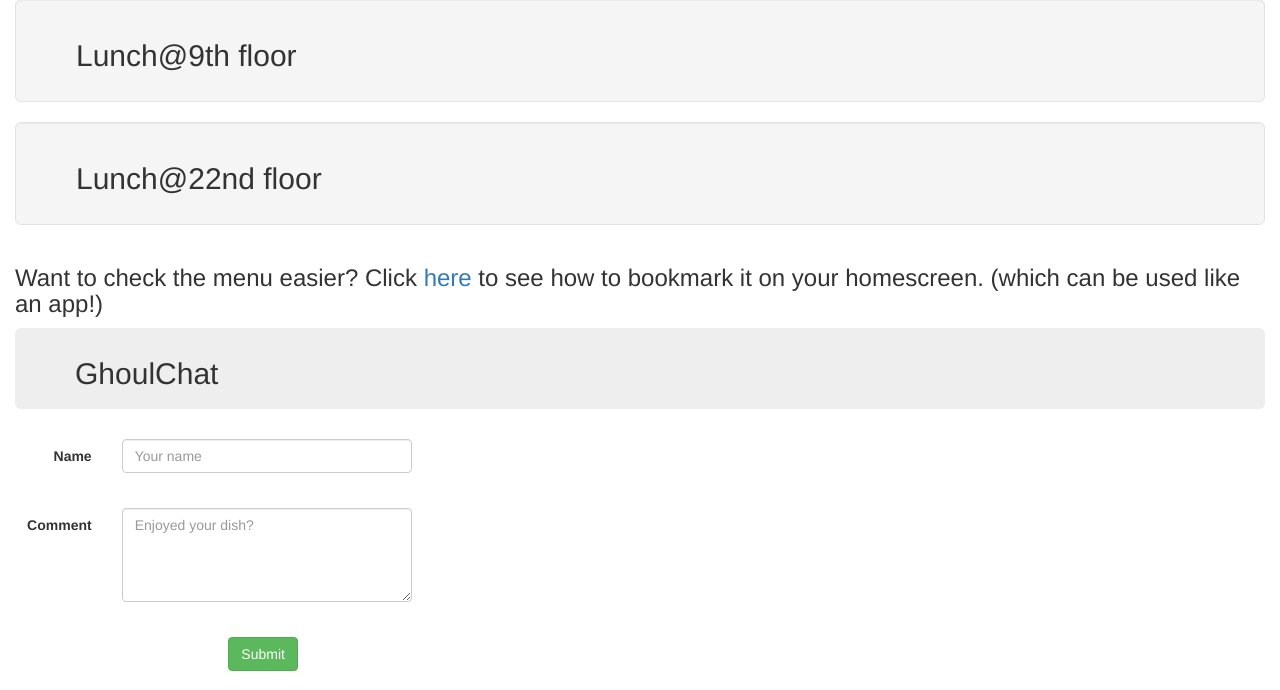
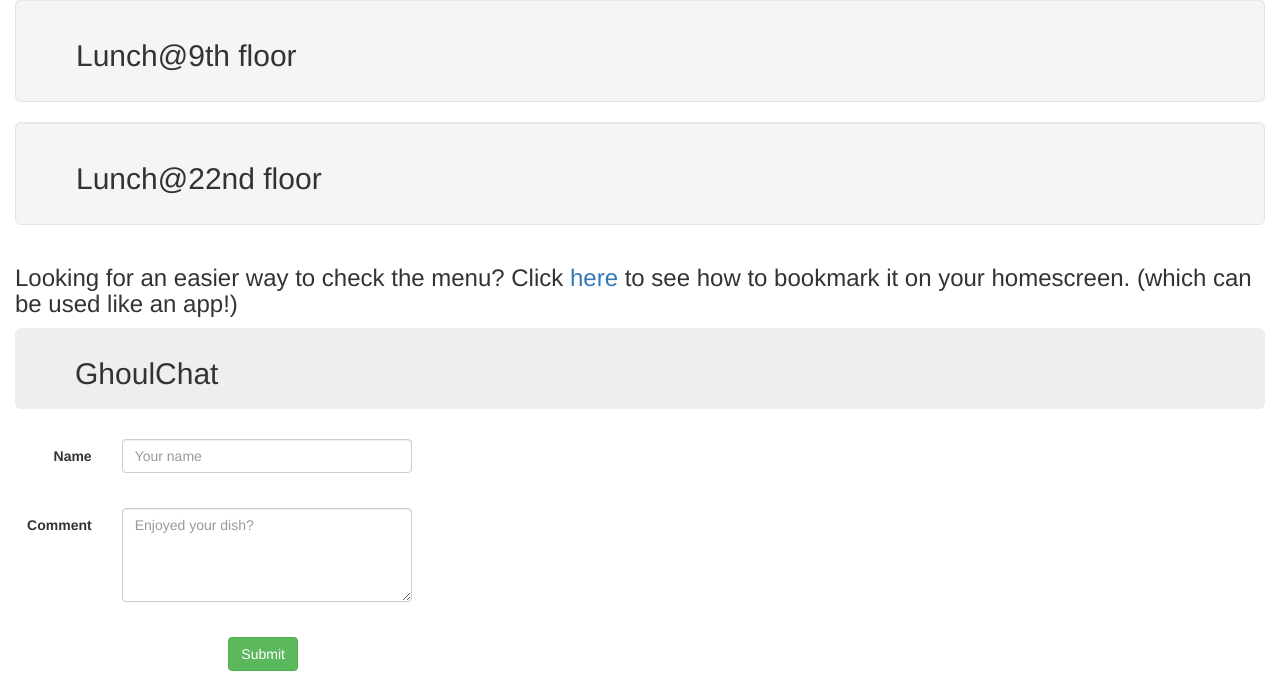
Before and after one commit to yrjie/Rghoul, a Django app: page / in a window 1280 px wide. Shown: the part 73-763 px from the top of the page. Run offline with Django 3.2, Linux system fonts and the light colour scheme; data that the repository does not hold is empty; some libraries are stand-ins or nearby versions.

Commit message:
changed some words

```diff
--- a/templates/index.html
+++ b/templates/index.html
@@ -122,7 +122,7 @@
 				</div>
 			</div>
 		</div>
-		<h3>Want to check the menu easier? Click <a href="/bookmark/">here</a> to see how to bookmark it on your homescreen. (which can be used like an app!)</h3>
+		<h3>Looking for an easier way to check the menu? Click <a href="/bookmark/">here</a> to see how to bookmark it on your homescreen. (which can be used like an app!)</h3>
 		<div class="jumbotron well-sm"><h2>GhoulChat</h2></div>
 		<form class="form-horizontal" id="cmtForm" method="POST" action="comment/">
 			<div class="form-group">
```
